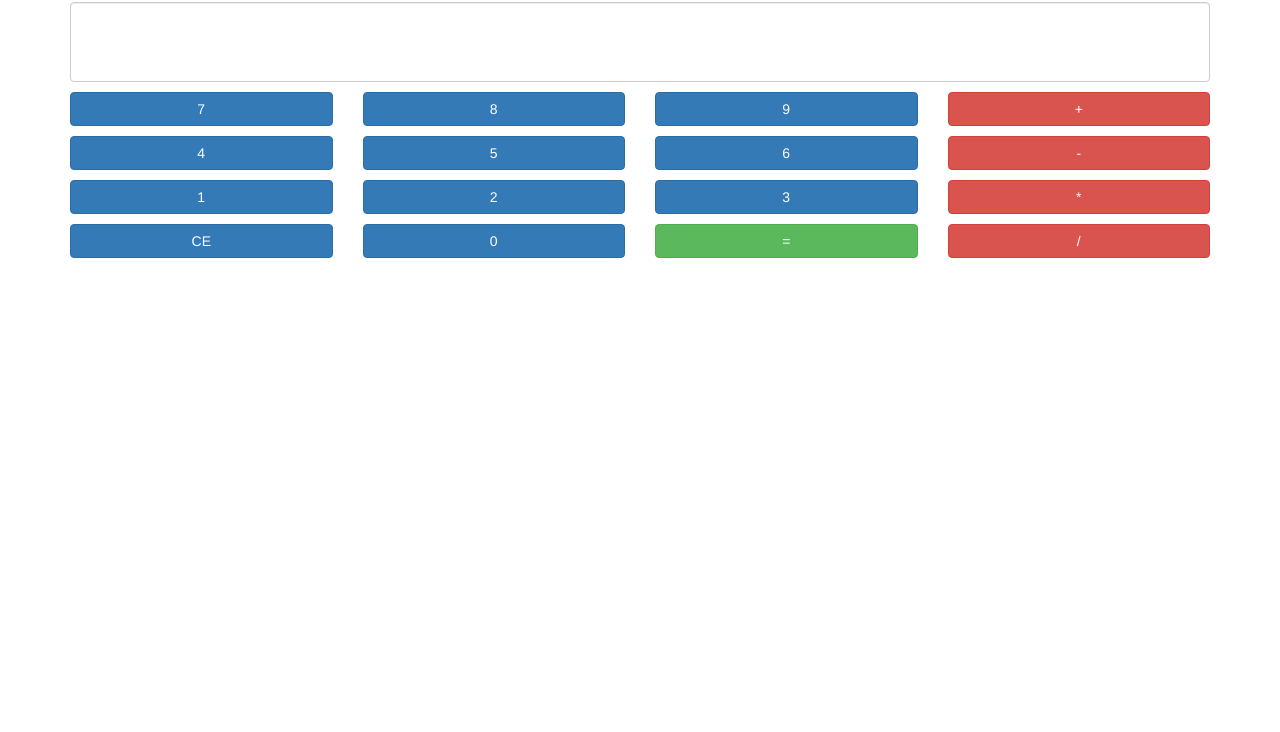
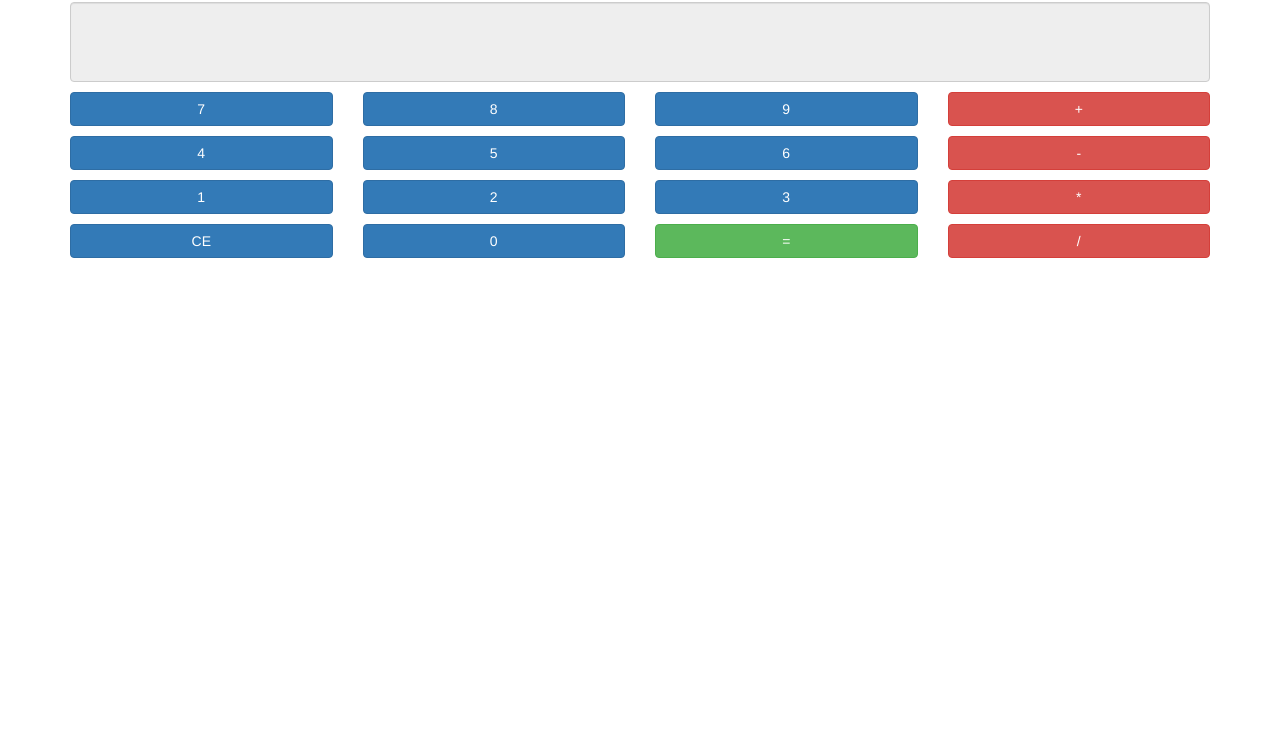
Before and after one commit to beatrizFranco/appExemplo3i2, a website: page www/index.html in a window 1280 px wide. Shown: the part 68-800 px from the top of the page. Drawn offline with Linux system fonts and the light colour scheme.

Commit message:
display readonly

```diff
--- a/www/index.html
+++ b/www/index.html
@@ -25,7 +25,7 @@
 	      </div>
         <div class="row">
 	          <div class="col-xs-12">
-              <input type="text" class="form-control display" id="display">
+              <input type="text" class="form-control display" id="display" readonly>
             </div>
         </div>
         <!-- Primeiro painel de botões -->
```
